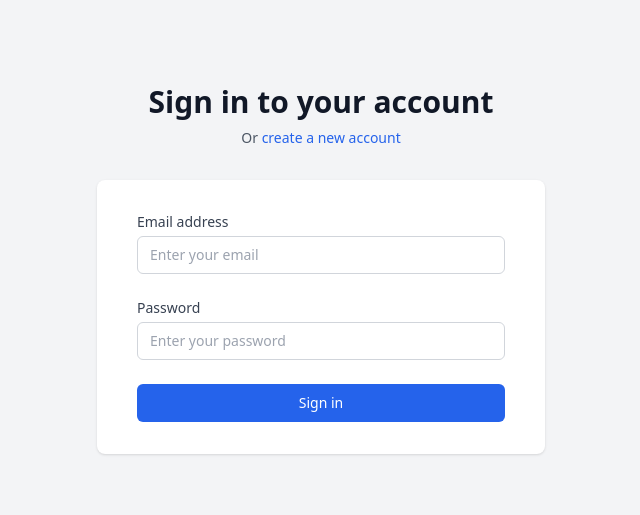
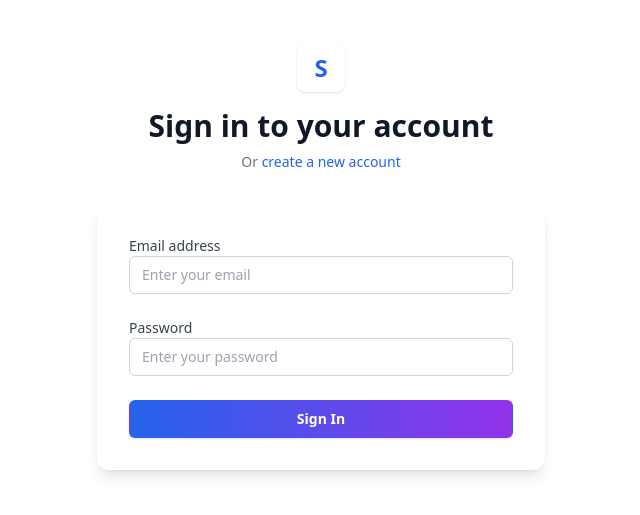
Before and after one commit to adarrssh/poc-sync, a React (Create React App) app in the folder frontend/: page /login in a window 1280 px wide. Shown: the part 143-658 px from the top of the page, without its empty margins (319-959 px from the left). Built offline with nearby package versions, Linux system fonts and the light colour scheme; no server answers.

Commit message:
refactor : login and sign up

```diff
--- a/frontend/src/components/Login.js
+++ b/frontend/src/components/Login.js
@@ -89,7 +89,7 @@ const Login = () => {
   };
 
   return (
-    <div className="min-h-screen bg-gray-100 flex flex-col justify-center py-12 sm:px-6 lg:px-8">
+    <div className="min-h-screen flex flex-col justify-center items-center bg-white py-12 px-4 sm:px-6 lg:px-8">
       {/* Toast Notification */}
       {toast && (
         <Toast
@@ -98,32 +98,30 @@ const Login = () => {
           onClose={() => setToast(null)}
         />
       )}
-
-      <div className="sm:mx-auto sm:w-full sm:max-w-md">
-        <h2 className="mt-6 text-center text-3xl font-extrabold text-gray-900">
-          Sign in to your account
-        </h2>
-        <p className="mt-2 text-center text-sm text-gray-600">
+      <div className="w-full max-w-md space-y-8">
+        <div>
+          <div className="flex justify-center mb-4">
+            <div className="w-12 h-12 bg-white rounded-lg flex items-center justify-center shadow">
+              <span className="text-blue-600 font-bold text-2xl">S</span>
+            </div>
+          </div>
+          <h2 className="mt-2 text-center text-3xl font-extrabold text-gray-900">Sign in to your account</h2>
+          <p className="mt-2 text-center text-sm text-gray-500">
             Or{' '}
             <Link
               to="/signup"
-            className="font-medium text-blue-600 hover:text-blue-500"
+              className="font-medium text-blue-600 hover:text-purple-500 transition-colors"
             >
               create a new account
             </Link>
           </p>
         </div>
-
-      <div className="mt-8 sm:mx-auto sm:w-full sm:max-w-md">
-        <div className="bg-white py-8 px-4 shadow sm:rounded-lg sm:px-10">
+        <div className="bg-white rounded-xl shadow-lg p-8 space-y-6">
           <form className="space-y-6" onSubmit={handleSubmit}>
-
-            {/* Email Field */}
             <div>
               <label htmlFor="email" className="block text-sm font-medium text-gray-700">
                 Email address
               </label>
-              <div className="mt-1">
               <input
                 id="email"
                 name="email"
@@ -132,23 +130,15 @@ const Login = () => {
                 required
                 value={formData.email}
                 onChange={handleChange}
-                  className={`appearance-none block w-full px-3 py-2 border ${
-                    errors.email ? 'border-red-300' : 'border-gray-300'
-                  } rounded-md placeholder-gray-400 focus:outline-none focus:ring-blue-500 focus:border-blue-500 sm:text-sm`}
+                className={`appearance-none rounded-md relative block w-full px-3 py-2 border ${errors.email ? 'border-red-400' : 'border-gray-300'} placeholder-gray-400 focus:outline-none focus:ring-2 focus:ring-blue-500 focus:border-blue-500 text-gray-900 sm:text-sm`}
                 placeholder="Enter your email"
               />
-                {errors.email && (
-                  <p className="mt-2 text-sm text-red-600">{errors.email}</p>
-                )}
+              {errors.email && <p className="mt-1 text-xs text-red-500">{errors.email}</p>}
             </div>
-            </div>
-
-            {/* Password Field */}
             <div>
               <label htmlFor="password" className="block text-sm font-medium text-gray-700">
                 Password
               </label>
-              <div className="mt-1">
               <input
                 id="password"
                 name="password"
@@ -157,35 +147,18 @@ const Login = () => {
                 required
                 value={formData.password}
                 onChange={handleChange}
-                  className={`appearance-none block w-full px-3 py-2 border ${
-                    errors.password ? 'border-red-300' : 'border-gray-300'
-                  } rounded-md placeholder-gray-400 focus:outline-none focus:ring-blue-500 focus:border-blue-500 sm:text-sm`}
+                className={`appearance-none rounded-md relative block w-full px-3 py-2 border ${errors.password ? 'border-red-400' : 'border-gray-300'} placeholder-gray-400 focus:outline-none focus:ring-2 focus:ring-blue-500 focus:border-blue-500 text-gray-900 sm:text-sm`}
                 placeholder="Enter your password"
               />
-                {errors.password && (
-                  <p className="mt-2 text-sm text-red-600">{errors.password}</p>
-                )}
+              {errors.password && <p className="mt-1 text-xs text-red-500">{errors.password}</p>}
             </div>
-            </div>
-
-            {/* Submit Button */}
             <div>
               <button
                 type="submit"
                 disabled={isSubmitting}
-                className="group relative w-full flex justify-center py-2 px-4 border border-transparent text-sm font-medium rounded-md text-white bg-blue-600 hover:bg-blue-700 focus:outline-none focus:ring-2 focus:ring-offset-2 focus:ring-blue-500 disabled:opacity-50 disabled:cursor-not-allowed"
+                className="group relative w-full flex justify-center py-2 px-4 border border-transparent text-sm font-semibold rounded-md text-white bg-gradient-to-r from-blue-600 to-purple-600 hover:from-blue-700 hover:to-purple-700 focus:outline-none focus:ring-2 focus:ring-offset-2 focus:ring-blue-500 transition-colors duration-200 shadow"
               >
-                {isSubmitting ? (
-                  <span className="flex items-center">
-                    <svg className="animate-spin -ml-1 mr-3 h-5 w-5 text-white" xmlns="http://www.w3.org/2000/svg" fill="none" viewBox="0 0 24 24">
-                      <circle className="opacity-25" cx="12" cy="12" r="10" stroke="currentColor" strokeWidth="4"></circle>
-                      <path className="opacity-75" fill="currentColor" d="M4 12a8 8 0 018-8V0C5.373 0 0 5.373 0 12h4zm2 5.291A7.962 7.962 0 014 12H0c0 3.042 1.135 5.824 3 7.938l3-2.647z"></path>
-                    </svg>
-                    Signing in...
-                  </span>
-                ) : (
-                  'Sign in'
-                )}
+                {isSubmitting ? 'Signing in...' : 'Sign In'}
               </button>
             </div>
           </form>
```
Also changed, not shown: frontend/src/components/Signup.js (+31 -114 lines). Lines whose indentation alone changed are shown as unchanged.
